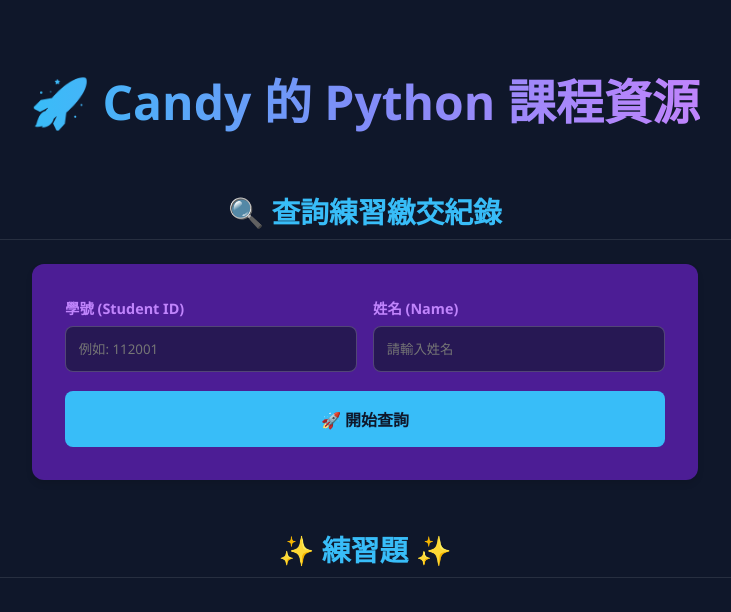
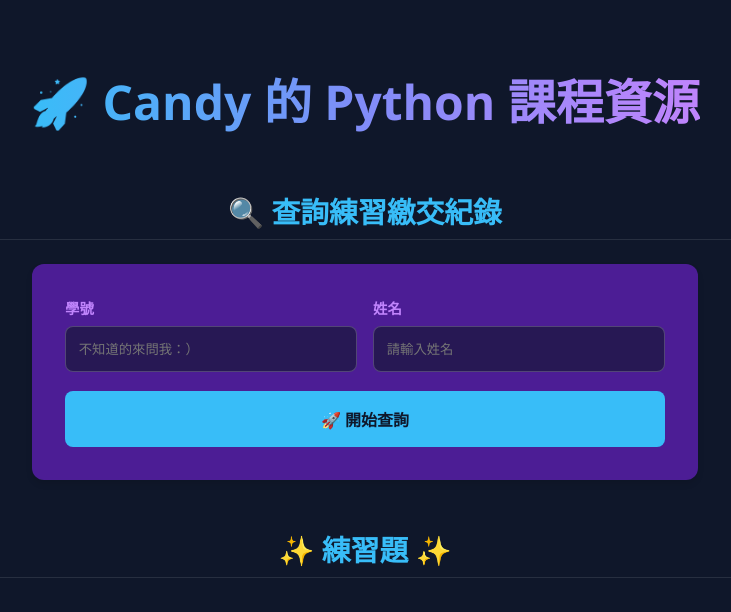
Before and after one commit to candy02058912/train.csie.python, a Flask app: template templates/index.html in a window 1280 px wide. Shown: the top 612 px of the page, without its empty margins (275-1006 px from the left). Run offline with Flask 3, Linux system fonts and the light colour scheme; the template is opened without the code that fills it, so the values that code supplies are empty.

Commit message:
chore: update some text

```diff
--- a/exercises/ex004.py
+++ b/exercises/ex004.py
@@ -23,6 +23,6 @@ def run_tests():
         if output == expected:
             return "SUCCESS"
         else:
-            return f"❌ 程式好像沒有正確印出預期的文字喔。\n你的輸出：\n{output}"
+            return f"❌ 程式好像沒有正確印出預期的文字喔。\n[預期應該是]：\n{expected}\n\n[你的輸出是]：\n{output}"
     except Exception as e:
         return str(e)
--- a/templates/index.html
+++ b/templates/index.html
@@ -175,15 +175,13 @@
             <div style="display: flex; gap: 1rem; flex-wrap: wrap;">
                 <div style="flex: 1; min-width: 200px;">
                     <label
-                        style="display: block; margin-bottom: 0.5rem; font-size: 0.9rem; color: var(--exercise-accent); font-weight: bold;">學號
-                        (Student ID)</label>
-                    <input type="text" id="stuID" placeholder="例如: 112001"
+                        style="display: block; margin-bottom: 0.5rem; font-size: 0.9rem; color: var(--exercise-accent); font-weight: bold;">學號</label>
+                    <input type="text" id="stuID" placeholder="不知道的來問我：）"
                         style="box-sizing: border-box; width: 100%; padding: 0.8rem; border-radius: 8px; border: 1px solid rgba(255,255,255,0.2); background: rgba(15, 23, 42, 0.6); color: white; outline: none; transition: 0.3s; font-family: inherit;">
                 </div>
                 <div style="flex: 1; min-width: 200px;">
                     <label
-                        style="display: block; margin-bottom: 0.5rem; font-size: 0.9rem; color: var(--exercise-accent); font-weight: bold;">姓名
-                        (Name)</label>
+                        style="display: block; margin-bottom: 0.5rem; font-size: 0.9rem; color: var(--exercise-accent); font-weight: bold;">姓名</label>
                     <input type="text" id="stuName" placeholder="請輸入姓名"
                         style="box-sizing: border-box; width: 100%; padding: 0.8rem; border-radius: 8px; border: 1px solid rgba(255,255,255,0.2); background: rgba(15, 23, 42, 0.6); color: white; outline: none; transition: 0.3s; font-family: inherit;">
                 </div>
```
